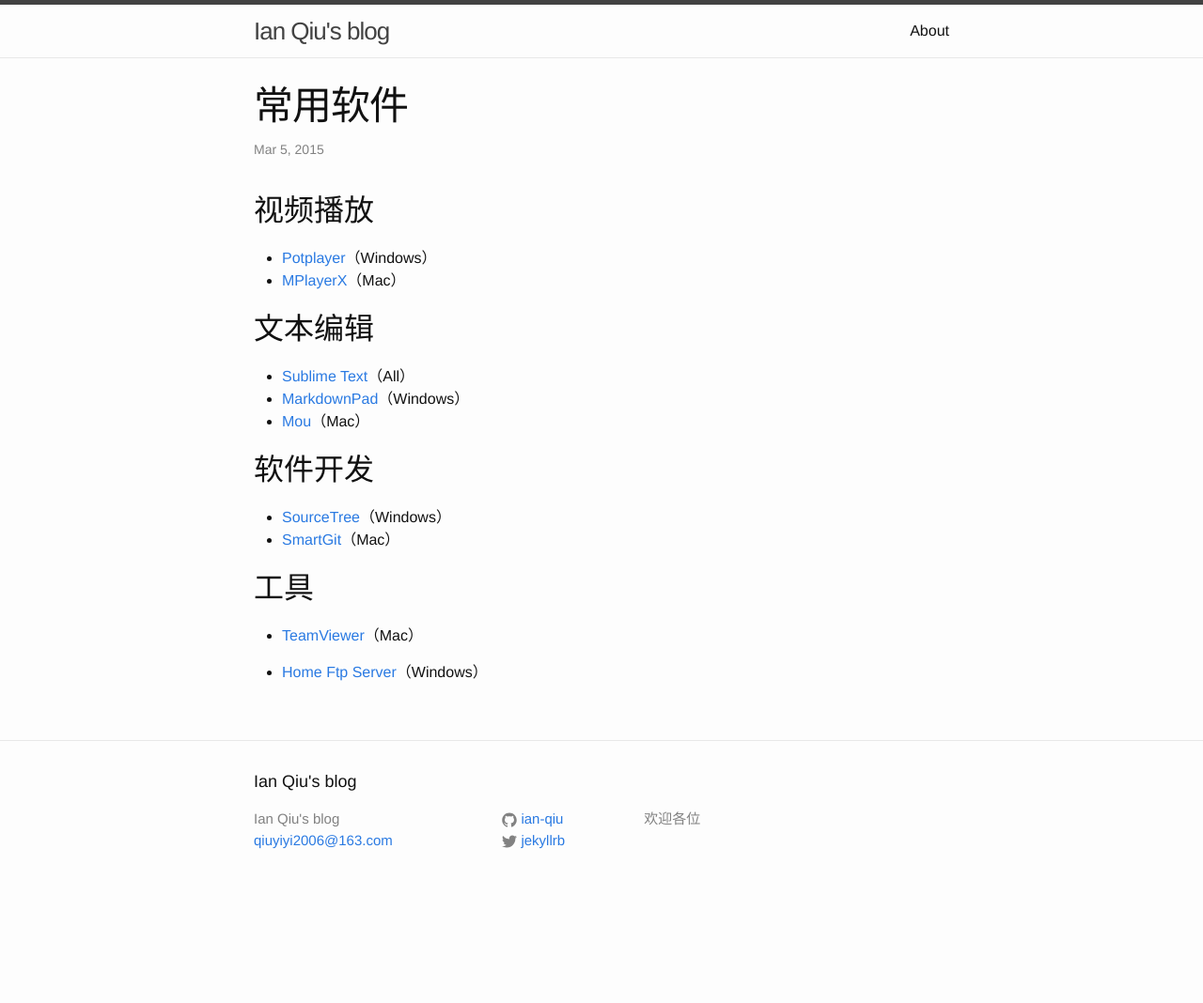
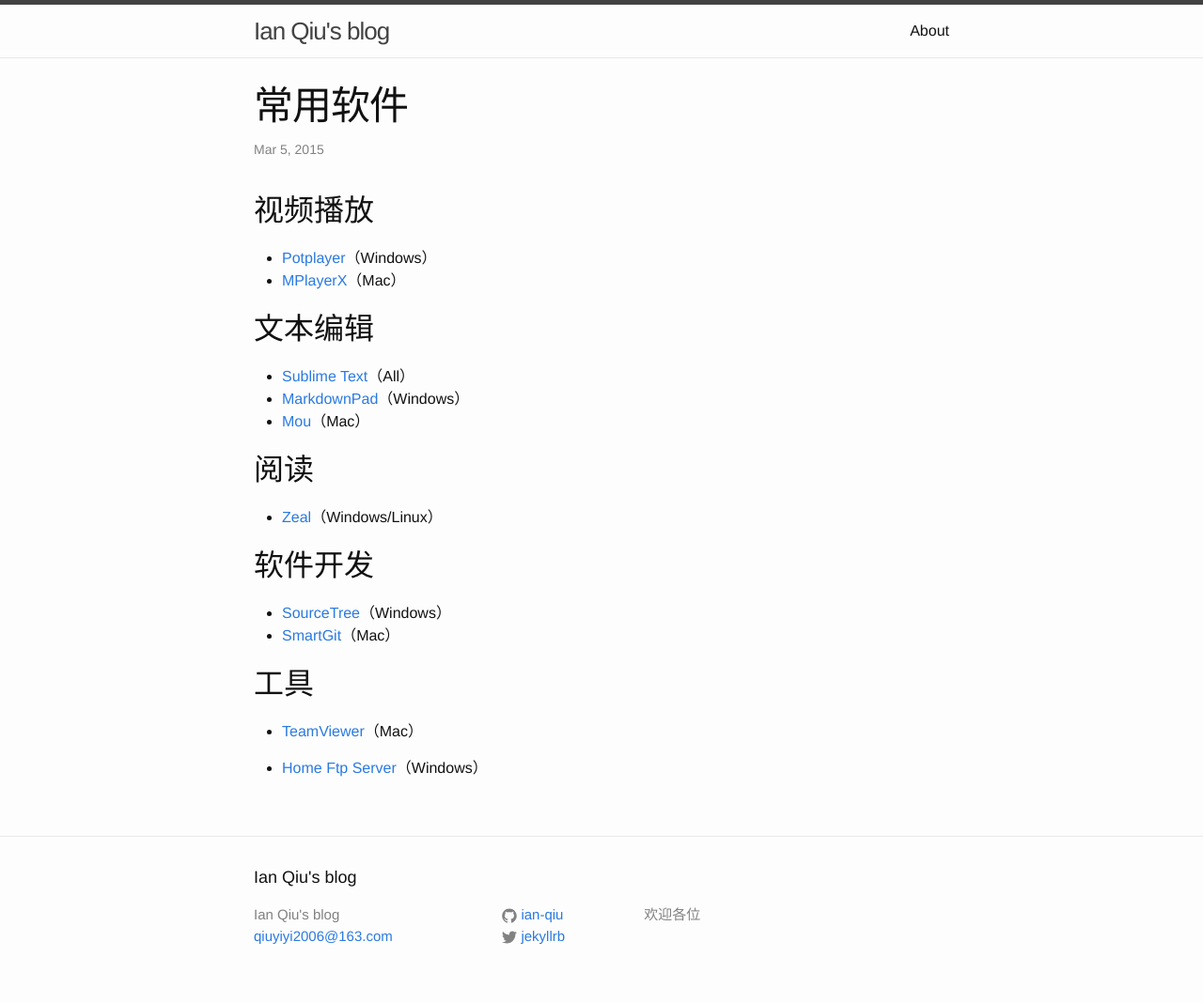
Before and after one commit to ian-qiu/ian-qiu.github.io, a Jekyll site: the page built from _posts/2015-03-05-software.markdown, in a window 1280 px wide. Shown: the whole page at 94% size. Built offline with Jekyll 4.4.1, drawn with Linux system fonts in a browser that asks for light colours; before the commit the page ends 966 px from its top, so only the background shows below that.

Commit message:
software

```diff
--- a/_posts/2015-03-04-mail-server.markdown
+++ b/_posts/2015-03-04-mail-server.markdown
@@ -51,4 +51,4 @@
 * <a target="_blank" href="http://www.dovecot.org/">dovecot</a>
 * <a target="_blank" href="http://www.postfix.org/">postfix</a>
 * <a target="_blank" href="http://sourceforge.net/projects/postfixadmin/">postfixadmin</a>
-* <a target="_blank" href="http://roundcube.net//">roundcube</a>
+* <a target="_blank" href="http://roundcube.net/">roundcube</a>
--- a/_posts/2015-03-05-software.markdown
+++ b/_posts/2015-03-05-software.markdown
@@ -17,6 +17,10 @@
 * <a target="_blank" href="http://markdownpad.com/">MarkdownPad</a>（Windows）
 * <a target="_blank" href="http://25.io/mou/">Mou</a>（Mac）
 
+阅读
+--------
+* <a target="_blank" href="http://zealdocs.org/">Zeal</a>（Windows/Linux）
+
 软件开发
 --------
 
```
